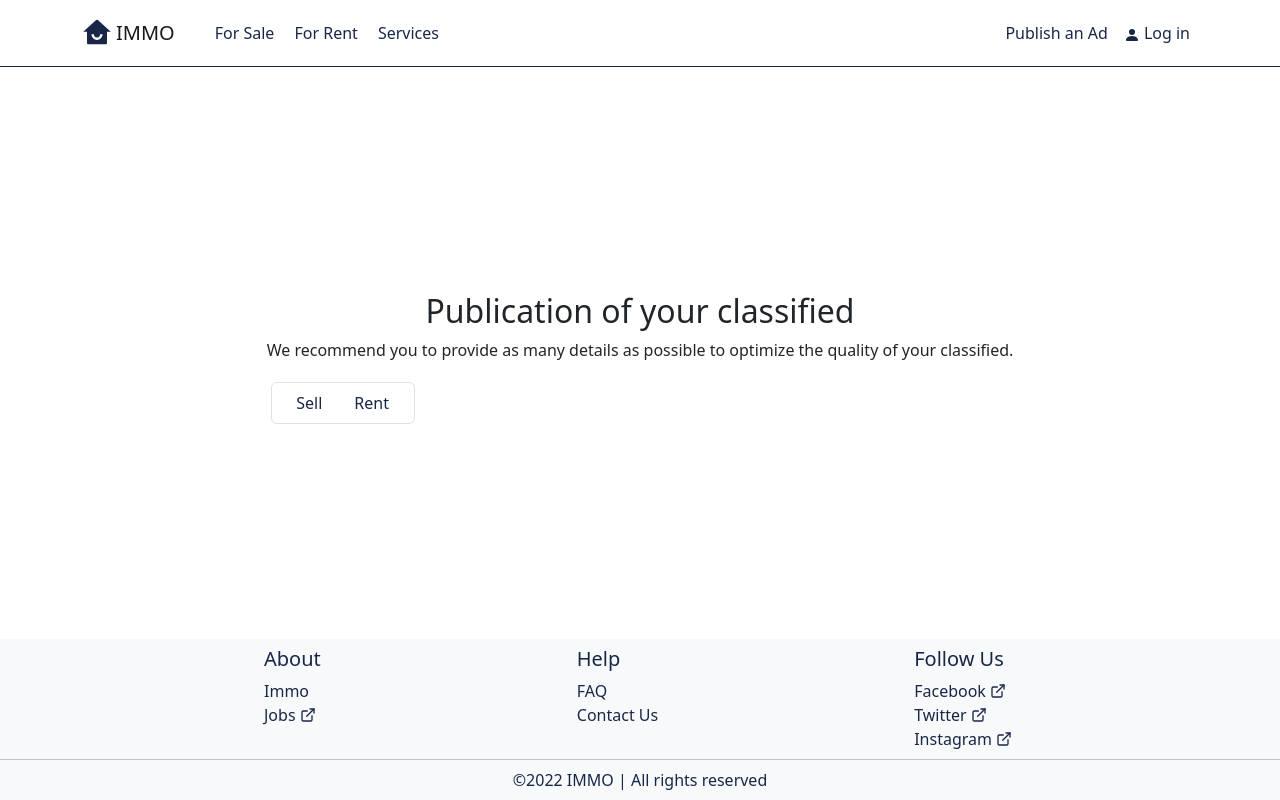
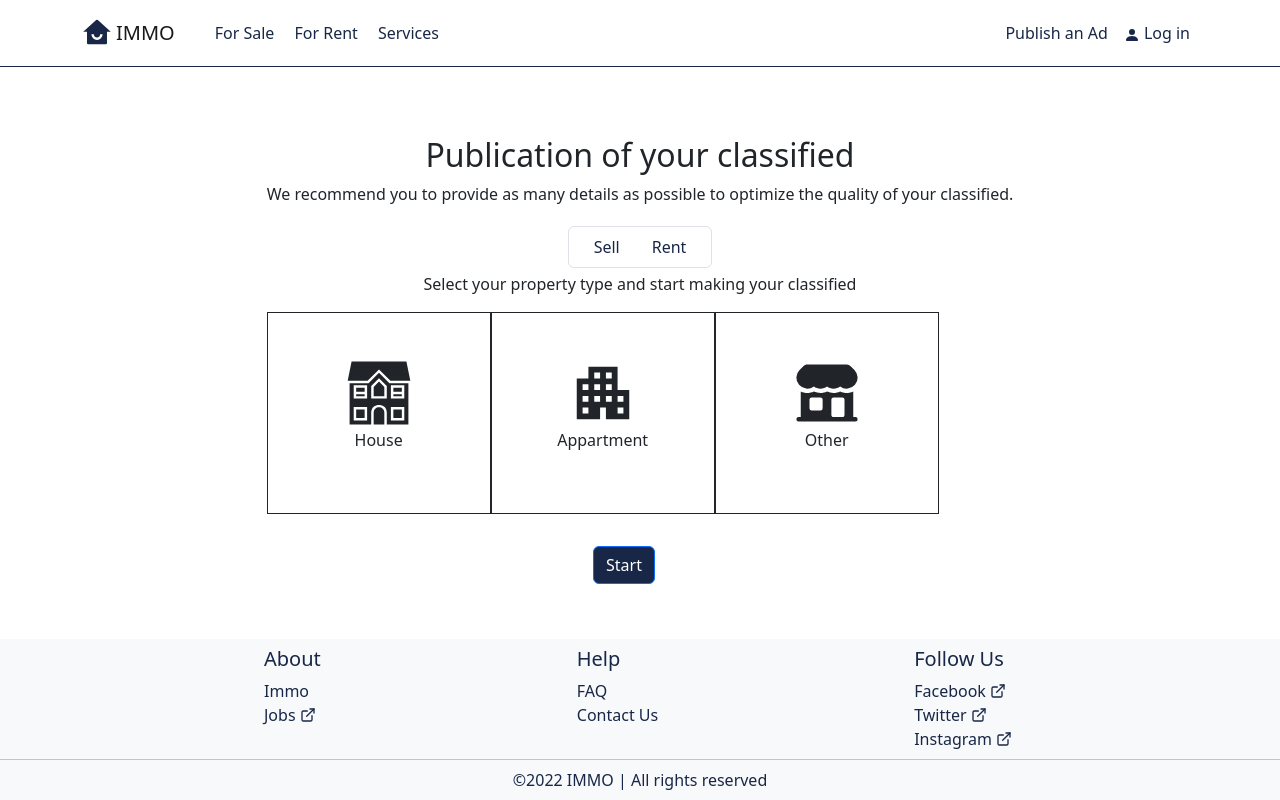
Before and after one commit to vhande/Immo_Project_Frontend, a React (Create React App) app: page /ad in a window 1280 px wide. Built offline with nearby package versions, Linux system fonts and the light colour scheme.

Commit message:
ad page updated

```diff
--- a/src/Ad.js
+++ b/src/Ad.js
@@ -1,25 +1,21 @@
 import React from "react";
 import { Container, Nav, Navbar, Button, Row, Col } from "react-bootstrap";
+import {MdApartment} from 'react-icons/md'
+import {GiFamilyHouse} from 'react-icons/gi'
+import {HiBuildingStorefront} from 'react-icons/hi2'
+
 
 function Ad() {
   return (
     <>
       <Container className="justify-content-center text-center first-div">
-        <Row>
-          <Col md={12}>
         <h2>Publication of your classified</h2>
-          </Col>
-        </Row>
-        <Row>
-          <Col>
+
         <p>
-              We recommend you to provide as many details as possible to
-              optimize the quality of your classified.
+          We recommend you to provide as many details as possible to optimize
+          the quality of your classified.
         </p>
-          </Col>
-        </Row>
-        <Row>
-          <Col md={12}>
+        <div className="d-flex justify-content-center align-items-center">
           <Nav
             variant="pills"
             defaultActiveKey="#"
@@ -32,9 +28,52 @@ function Ad() {
               <Nav.Link eventKey="link-2">Rent</Nav.Link>
             </Nav.Item>
           </Nav>
-          </Col>
-        </Row>
+        </div>
+        <p>Select your property type and start making your classified</p>
+        <div className="d-flex justify-content-space-between align-items-center">
+          <div
+            style={{
 
+              paddingTop: "6%",
+              paddingBottom: "6%",
+              width: "30%",
+              border: "solid 0.5px",
+
+            }}
+          >
+            <GiFamilyHouse size={70}/>
+            <p>House</p>
+          </div>
+          <div
+            style={{
+
+              paddingTop: "6%",
+              paddingBottom: "6%",
+              width: "30%",
+              border: "solid 0.5px",
+
+            }}
+          >
+            <MdApartment size={70}/>
+            <p>Appartment</p>
+          </div>
+          <div
+            style={{
+
+              paddingTop: "6%",
+              paddingBottom: "6%",
+              width: "30%",
+              border: "solid 0.5px",
+
+            }}
+          >
+            <HiBuildingStorefront size={70}/>
+
+            <p>Other</p>
+          </div>
+
+        </div>
+        <Button style={{marginTop:'2rem', marginRight:"2rem"}}>Start</Button>
       </Container>
     </>
   );
```
Lines whose indentation alone changed are shown as unchanged.
